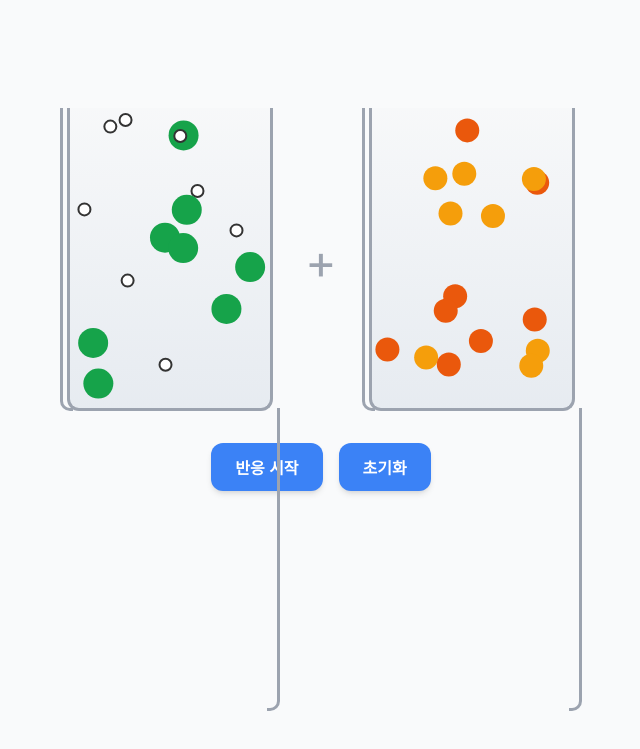
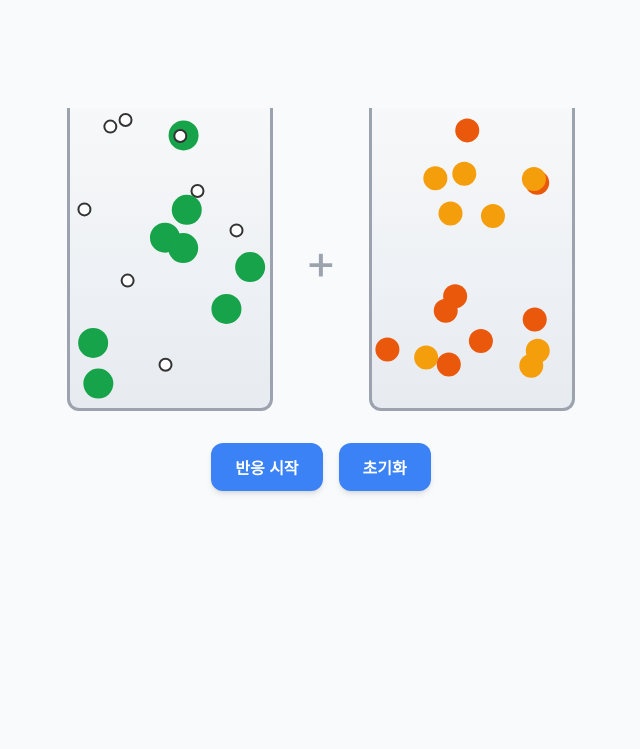
Before and after one commit to scient2-ctrl/test, a plain HTML site: page index.html in a window 1280 px wide. Shown: the part 195-944 px from the top of the page, without its empty margins (319-959 px from the left). After the commit the page ends 800 px from the top, so only its background shows below. Drawn offline with Linux system fonts and the light colour scheme.

Commit message:
Update index.html

```diff
--- a/index.html
+++ b/index.html
@@ -88,28 +88,6 @@
             position: relative;
             border-radius: 0 0 var(--border-radius) var(--border-radius);
             margin-top: 1rem; /* Added margin to compensate for label removal */
-        }
-
-        .beaker::before, .beaker::after {
-            content: '';
-            position: absolute;
-            width: 10px;
-            height: 100%;
-            background-color: transparent;
-        }
-
-        .beaker::before {
-            left: -10px;
-            border-bottom: 3px solid var(--beaker-border-color);
-            border-left: 3px solid var(--beaker-border-color);
-            border-bottom-left-radius: 10px;
-        }
-
-        .beaker::after {
-            right: -10px;
-            border-bottom: 3px solid var(--beaker-border-color);
-            border-right: 3px solid var(--beaker-border-color);
-            border-bottom-right-radius: 10px;
         }
 
         #hcl-beaker { width: 200px; height: 300px; }
```
